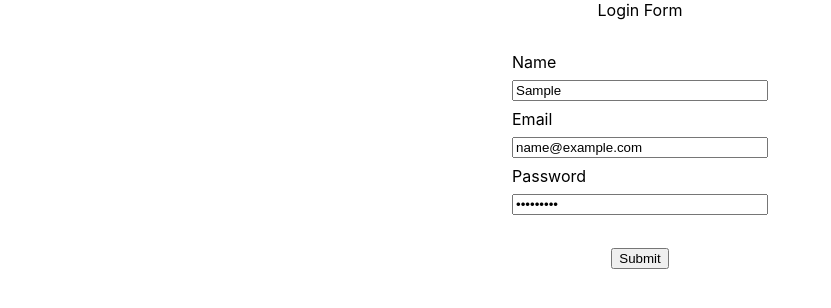
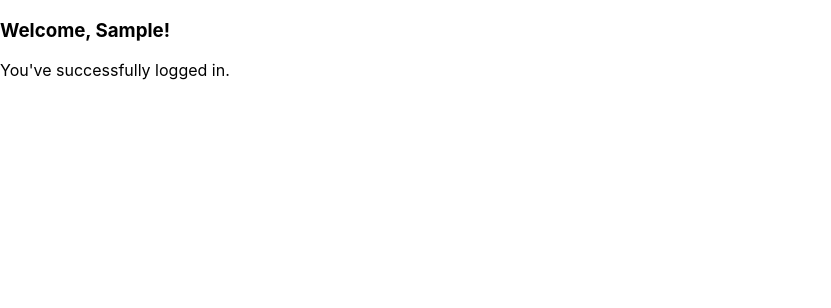
Before and after one commit to kwasi-OT/form-app, a React (Create React App) app: page / in a window 1280 px wide. Both pictures are taken after typing "Sample", "name@example.com", "Sample123" into the empty fields and a click on the button "Submit". Shown: the top 308 px of the page, without its empty margins (0-831 px from the left). Built offline with nearby package versions, Linux system fonts and the light colour scheme.

Commit message:
added user props to Dashboard component

```diff
--- a/src/components/Dashboard.js
+++ b/src/components/Dashboard.js
@@ -1,9 +1,10 @@
 import React from 'react'
 
-function Dashboard() {
+function Dashboard({user}) {
     return (
         <div>
-
+            <h3>Welcome, {user}!</h3>
+            <p>You've successfully logged in.</p>
         </div>
     )
 }
--- a/src/components/Form.js
+++ b/src/components/Form.js
@@ -1,4 +1,5 @@
 import React, { Component } from 'react'
+import Dashboard from './Dashboard'
 
 export class Form extends Component {
     constructor(props) {
@@ -7,7 +8,8 @@ export class Form extends Component {
         this.state = {
             name: "",
             email: "",
-            password: ""
+            password: "",
+            showDashboard: false,
         }
     }
 
@@ -30,10 +32,18 @@ export class Form extends Component {
     }
 
     handleSubmit = (e) => {
-        e.preventDefault()
+        this.setState({
+            showDashboard: true
+        });
+        e.preventDefault();
     }
 
     render() {
+        if(this.state.showDashboard) {
+            return (
+                <Dashboard user = {this.state.name}/>
+            )
+        } else {
             return (
                 <form onSubmit={this.handleSubmit}>
                     Login Form
@@ -52,5 +62,6 @@ export class Form extends Component {
             )
         }
     }
+}
 
 export default Form
```
Lines whose indentation alone changed are shown as unchanged.
